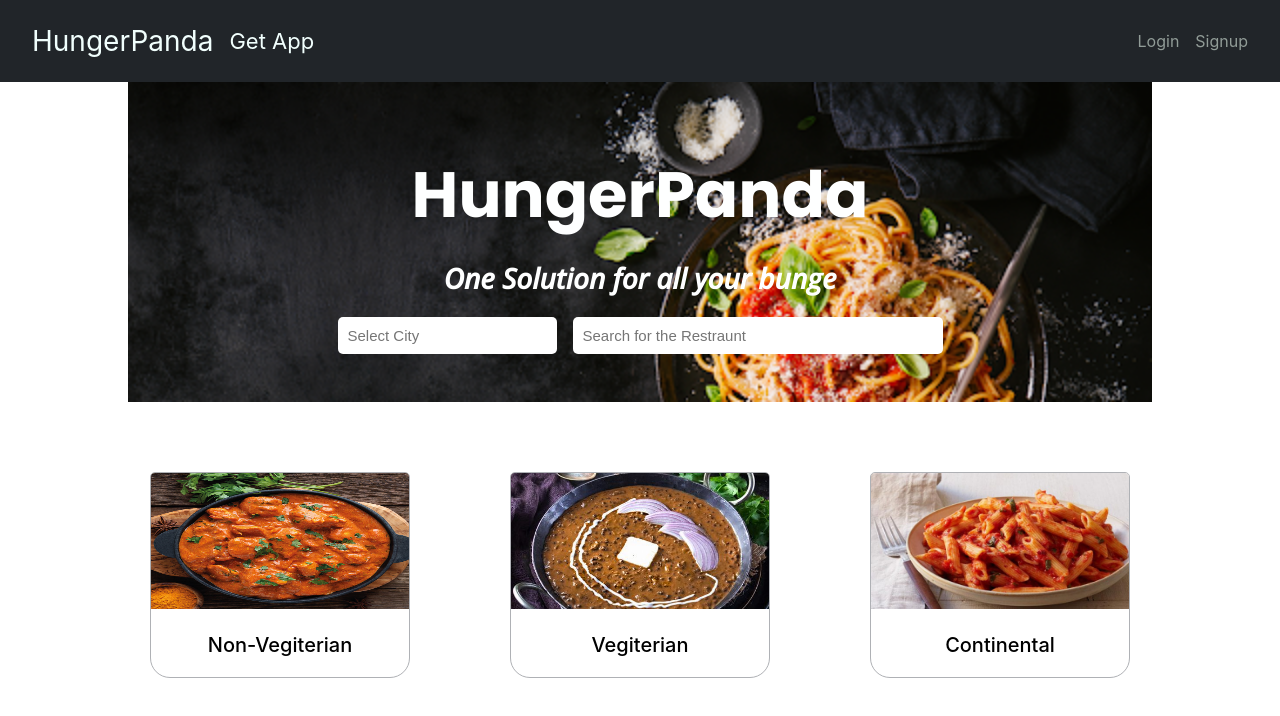
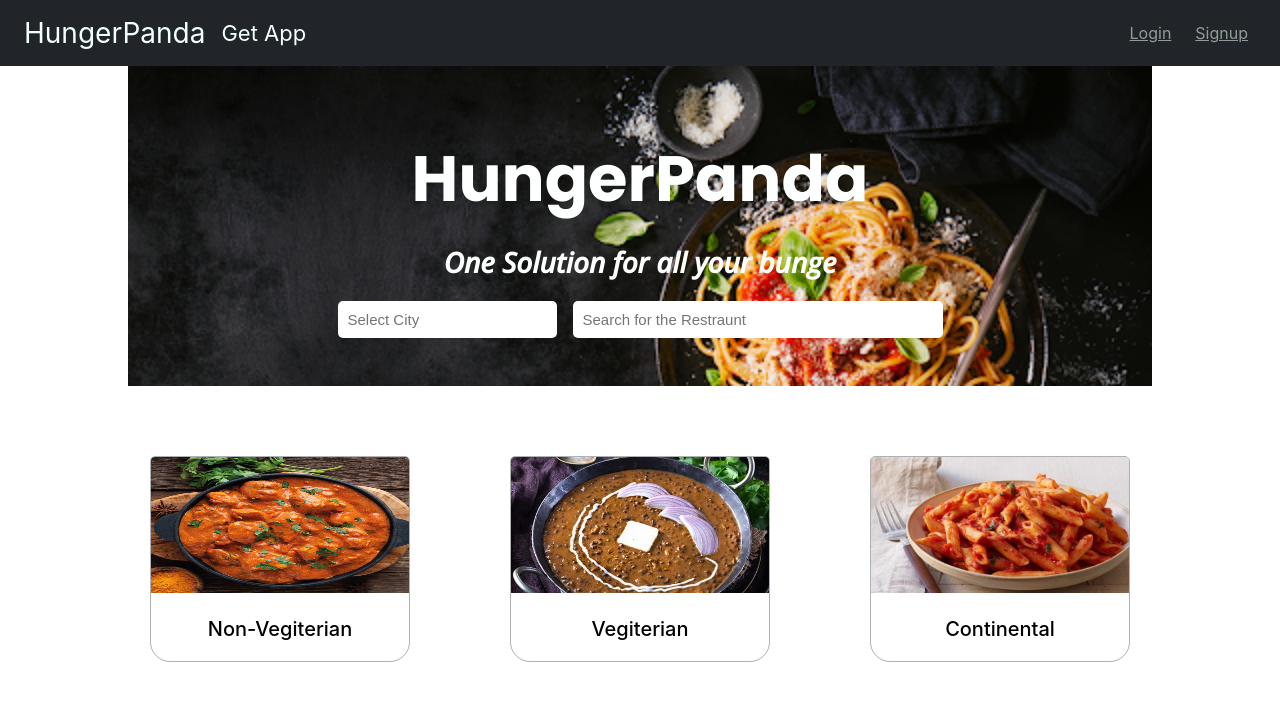
Before and after one commit to rahul007-bit/HungerPanda, a React (Create React App) app: page / in a window 1280 px wide. Shown: the top 716 px of the page. Built offline with nearby package versions, Linux system fonts and the light colour scheme.

Commit message:
rename file and added routes

```diff
--- a/package.json
+++ b/package.json
@@ -8,6 +8,8 @@
     "@testing-library/user-event": "^13.5.0",
     "react": "^17.0.2",
     "react-dom": "^17.0.2",
+    "react-router": "^6.2.1",
+    "react-router-dom": "^6.2.1",
     "react-scripts": "5.0.0",
     "web-vitals": "^2.1.4"
   },
--- a/src/components/header/Header.jsx
+++ b/src/components/header/Header.jsx
@@ -1,5 +1,6 @@
 import React from "react";
 import "./header.css";
+
 const Header = () => {
   return (
     <>
@@ -9,8 +10,16 @@ const Header = () => {
           <h1 className="text get__app">Get App</h1>
         </div>
         <div className="right">
-          <div className="link">Login</div>
-          <div className="link">Signup</div>
+          <div>
+            <a className="link" href="/login">
+              Login
+            </a>
+          </div>
+          <div className="link">
+            <a className="link" href="/signup">
+              Signup
+            </a>
+          </div>
         </div>
       </header>
     </>
--- a/src/components/header/header.css
+++ b/src/components/header/header.css
@@ -2,7 +2,7 @@
 .header {
   background-color: rgb(33 37 41);
   color: rgb(241 255 253);
-  padding: 1.5rem;
+  padding: 1rem;
   display: flex;
   justify-content: space-between;
 }
```
Also changed, not shown: src/components/signup/signup.css (added), src/components/signup/signup.jsx (renamed from src/components/register/register.jsx), 1 other file (tests, documents, lock files or other folders).
